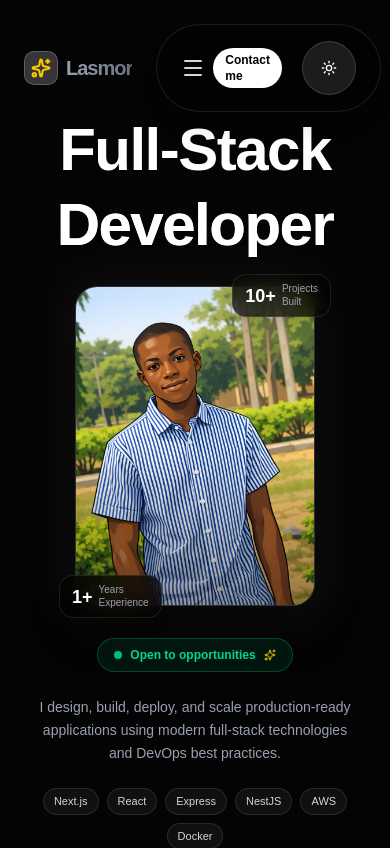
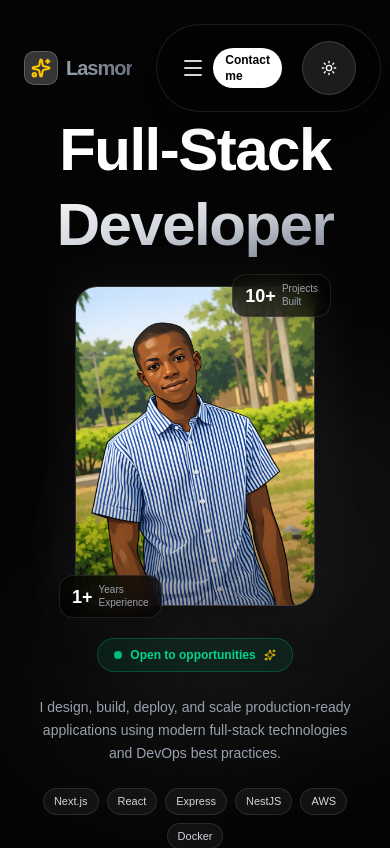
Before and after one commit to lasmor2/My-Portfolio, a Next.js app: page / in a window 390 px wide. Shown: the top 848 px of the page. Built offline with nearby package versions, Linux system fonts and the light colour scheme.

Commit message:
feat: edit CV download in Hero section component with responsive design and foundational global styles.

```diff
--- a/src/app/globals.css
+++ b/src/app/globals.css
@@ -79,13 +79,18 @@
 
 html,
 body {
-  width: 100dvw;
+  html,
+  body {
+    width: 100%;
+    overflow-x: hidden;
     overflow-x: hidden;
     background-color: var(--bg);
     color: var(--text);
     scroll-behavior: smooth;
     font-family: "Mona Sans", sans-serif;
-  transition: background-color 0.3s ease, color 0.3s ease;
+    transition:
+      background-color 0.3s ease,
+      color 0.3s ease;
   }
 
   /* -------------------------------------------------------------------------- */
@@ -173,3 +178,4 @@ body {
       @apply bg-background text-foreground;
     }
   }
+}
--- a/src/components/sections/Hero.tsx
+++ b/src/components/sections/Hero.tsx
@@ -17,9 +17,9 @@ export default function HeroSection() {
         {/* Headline  mobile*/}
         <h1 className="text-6xl font-bold tracking-tight leading-tight text-center">
           <span className="block text-white">Full-Stack</span>
-          <span className="block bg-clip-text text-white bg-linear-to-br from-white via-gray-300 to-gray-500">
+          <span className="block bg-clip-text text-transparent bg-linear-to-br from-white via-gray-300 to-gray-500">
             Developer
-          </span>
+          </span>{" "}
         </h1>
 
         {/* Profile image — compact, centred */}
@@ -104,10 +104,10 @@ export default function HeroSection() {
             variant="outline"
             className="rounded-full border-white/20 bg-white/5 text-white hover:bg-white/10 hover:text-white backdrop-blur-sm transition-all hover:scale-105 active:scale-95"
           >
-            <Link href="/contact">
+            <a href="/resume.pdf" download>
               <Download className="w-3.5 h-3.5" />
               Download CV
-            </Link>
+            </a>
           </Button>
         </div>
 
@@ -180,10 +180,10 @@ export default function HeroSection() {
               variant="outline"
               className="rounded-full border-white/20 bg-white/5 text-white hover:bg-white/10 hover:text-white backdrop-blur-sm transition-all hover:scale-105 active:scale-95"
             >
-              <Link href="/contact">
+              <a href="/resume.pdf" download>
                 <Download className="w-4 h-4" />
                 Download CV
-              </Link>
+              </a>
             </Button>
           </div>
 
```
Lines whose indentation alone changed are shown as unchanged.
